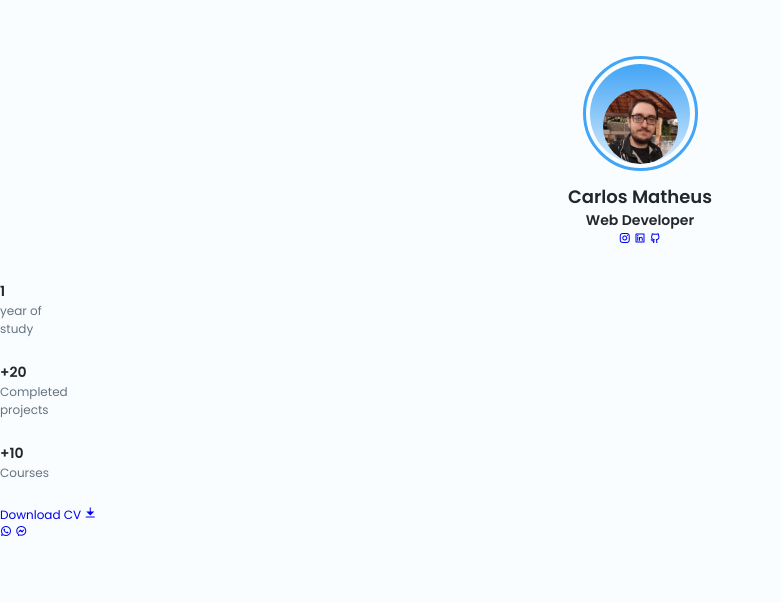
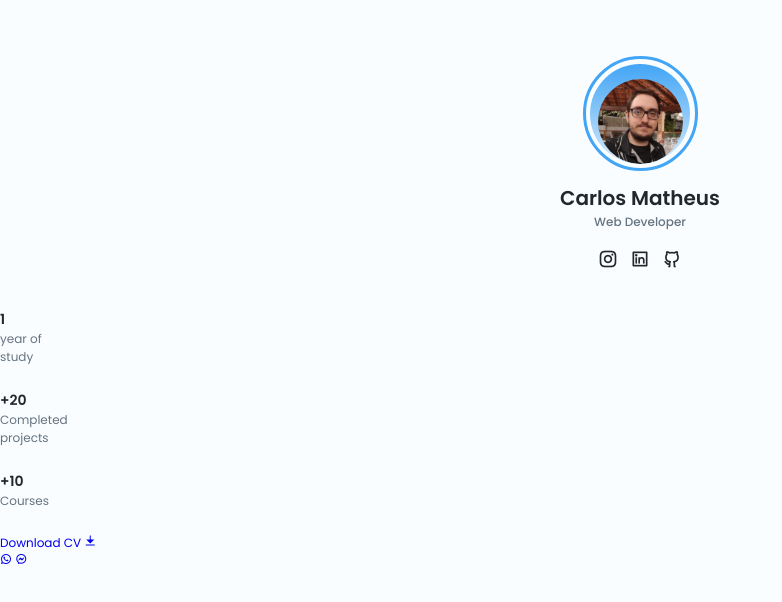
Before and after one commit to CarlosMatheusPS/portfolio-website, a plain HTML site: page index.html in a window 1280 px wide. Shown: the whole page, without its empty margins (0-782 px from the left). Drawn offline with nearby package versions, Linux system fonts and the light colour scheme.

Commit message:
Update styles.css

```diff
--- a/assets/css/styles.css
+++ b/assets/css/styles.css
@@ -102,18 +102,20 @@ img {
     width: 100px;
     height: 100px;
     background: linear-gradient(180deg, hsla(var(--hue), var(--sat), var(--lig), 1) 0%,
-                                        hsla(var(--hue), var(--sat), var(--lig), .2) 100%);
+            hsla(var(--hue), var(--sat), var(--lig), .2) 100%);
     border-radius: 50%;
     overflow: hidden;
     display: flex;
     align-items: flex-end;
     justify-content: center;
 }
-.profile__perfil img{
-    width: 75px;
+
+.profile__perfil img {
+    width: 85px;
     border-radius: 50%;
 }
-.profile__border{
+
+.profile__border {
     border: 3.5px solid var(--first-color);
     justify-self: center;
     width: 115px;
@@ -124,6 +126,27 @@ img {
     margin-bottom: .75rem;
 }
 
+.profile__name {
+    font-size: var(--h2-font-size);
+}
+
+.profile__profession {
+    font-size: var(--smaller-font-size);
+    font-weight: 500;
+    color: var(--text-color);
+    margin-bottom: 1rem;
+}
+
+.profile__social {
+    display: flex;
+    justify-content: center;
+    column-gap: .75rem;
+}
+.profile__social-link{
+    font-size: 1.25rem;
+    color: var(--title-color);
+    transition: .3s;
+}
 /* ========== BUTTONS ==========  */
 /* ========== FILTER TABS ==========  */
 /* ========== PROJECTS ==========  */
```
